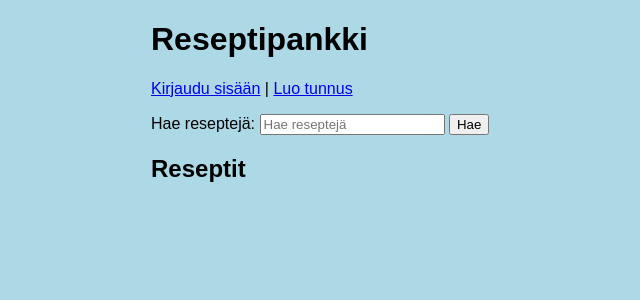
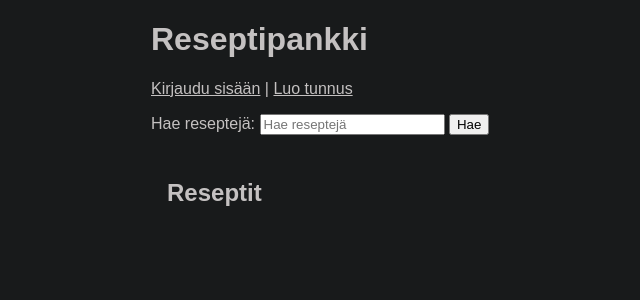
Before and after one commit to Therealmake/Ruokareseptisovellus, a Flask app: page / in a window 1280 px wide. Shown: the top 300 px of the page, without its empty margins (89-729 px from the left). Run offline with Flask 3, Linux system fonts and the light colour scheme; data that the repository does not hold is empty.

Commit message:
Tweaked appearance

```diff
--- a/static/main.css
+++ b/static/main.css
@@ -2,7 +2,23 @@ body {
   margin: auto;
   max-width: 50em;
   font-family: sans-serif;
-  background-color: lightblue;
+  background-color: rgb(24, 26, 27);
+  color: rgb(196, 193, 193);
+}
+
+a {
+    color: rgb(196, 193, 193);
+}
+
+a:hover {
+    color: rgb(196, 193, 193);
+}
+
+.content {
+    background-color: rgb(24, 26, 27);
+    padding: 1em;
+    margin: 0.5em 0;
+    color:rgb(196, 193, 193);
 }
 
 .info {
@@ -11,10 +27,19 @@ body {
     padding: 0.5em;
     background-color: rgb(0, 0, 0);
     color: rgb(255, 0, 0);
-  }
+}
 
 .recipe {
-    border: 2px solid black;
+    border: 2px solid rgb(56, 55, 55);
     margin: 1em;
     padding: 0.2em 0.5em;
+    background-color: rgb(24, 26, 27);
+    color: rgb(196, 193, 193);
+    a {
+        color: rgb(196, 193, 193);
+    }
+
+    a:hover {
+        color: rgb(196, 193, 193);
+    }
 }
--- a/templates/layout.html
+++ b/templates/layout.html
@@ -44,8 +44,9 @@
         <b>{{ message }}</b>
     </div>
     {% endfor %}
-
+    <div class="content">
     {% block content %}{% endblock %}
+    </div>
 </body>
 
 </html>
```
